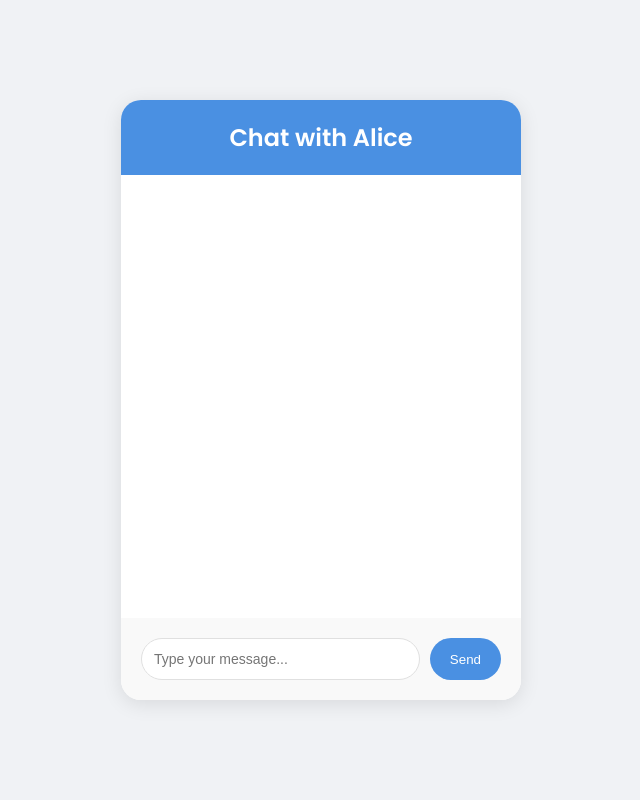
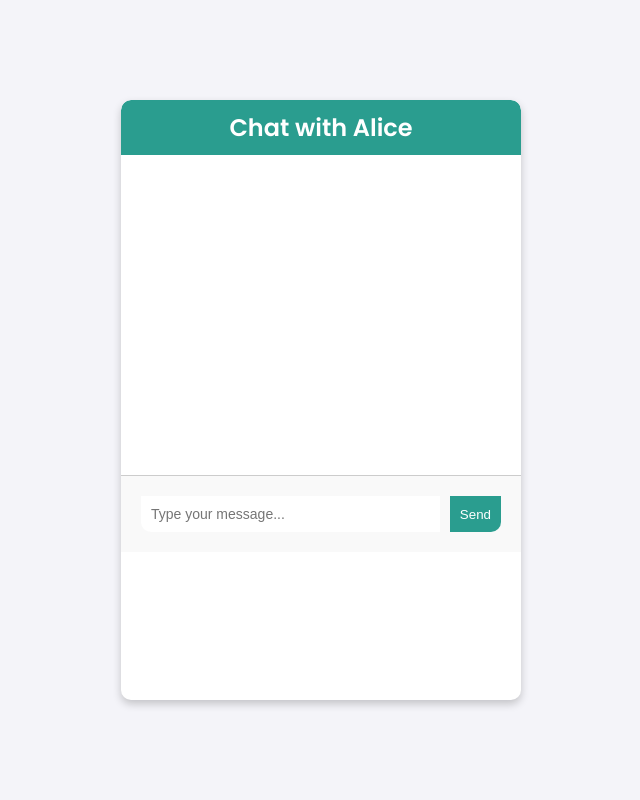
Before and after one commit to vollain2003/chatbot-alice2, a Python web app: template templates/index.html in a window 1280 px wide. Shown: the whole page, without its empty margins (319-959 px from the left). Run offline with Jinja, Linux system fonts and the light colour scheme; the template is opened without the code that fills it, so the values that code supplies are empty.

Commit message:
Initial commit

```diff
--- a/templates/index.html
+++ b/templates/index.html
@@ -6,6 +6,71 @@
     <title>Chat with Alice</title>
     <link href="https://fonts.googleapis.com/css2?family=Poppins:wght@300;400;500;600&display=swap" rel="stylesheet">
     <link rel="stylesheet" href="{{ url_for('static', filename='style.css') }}">
+    <style>
+        body {
+            font-family: 'Poppins', sans-serif;
+            background-color: #f4f4f9;
+            margin: 0;
+            padding: 0;
+            display: flex;
+            justify-content: center;
+            align-items: center;
+            height: 100vh;
+        }
+        .chat-container {
+            background-color: white;
+            border-radius: 10px;
+            box-shadow: 0 4px 8px rgba(0, 0, 0, 0.2);
+            width: 400px;
+            max-width: 90%;
+            display: flex;
+            flex-direction: column;
+        }
+        header {
+            background-color: #2a9d8f;
+            color: white;
+            padding: 10px;
+            text-align: center;
+            border-radius: 10px 10px 0 0;
+        }
+        #chat-box {
+            flex: 1;
+            padding: 10px;
+            overflow-y: auto;
+            max-height: 300px; /* Set a max height for the chat box */
+        }
+        .message {
+            margin: 5px 0;
+        }
+        .message.user {
+            text-align: right;
+        }
+        .message.alice {
+            text-align: left;
+        }
+        .input-area {
+            display: flex;
+            border-top: 1px solid #ccc;
+        }
+        #user-input {
+            flex: 1;
+            padding: 10px;
+            border: none;
+            border-radius: 0 0 0 10px;
+            outline: none;
+        }
+        #send-button {
+            background-color: #2a9d8f;
+            color: white;
+            border: none;
+            border-radius: 0 0 10px 0;
+            cursor: pointer;
+            padding: 10px;
+        }
+        #send-button:hover {
+            background-color: #21867b;
+        }
+    </style>
 </head>
 <body>
     <div class="chat-container">
@@ -16,7 +81,7 @@
             <!-- Messages will be displayed here -->
         </div>
         <div class="input-area">
-            <input type="text" id="user-input" placeholder="Type your message...">
+            <input type="text" id="user-input" placeholder="Type your message..." autocomplete="off">
             <button id="send-button">Send</button>
         </div>
     </div>
@@ -33,7 +98,7 @@
             var userInput = document.getElementById("user-input").value;
             if (!userInput.trim()) return;
 
-            appendMessage("You", userInput);
+            appendMessage("You", userInput, "user");
             document.getElementById("user-input").value = "";
 
             fetch("/chat", {
@@ -46,23 +111,23 @@
             .then(response => response.json())
             .then(data => {
                 if (data.status === "success" && data.response) {
-                    appendMessage("Alice", data.response);
+                    appendMessage("Alice", data.response, "alice");
                 } else {
-                    appendMessage("Error", data.message || "An unexpected error occurred");
+                    appendMessage("Error", data.message || "An unexpected error occurred", "error");
                 }
             })
             .catch(error => {
-                appendMessage("Error", "Failed to get response from server: " + error.message);
+                appendMessage("Error", "Failed to get response from server: " + error.message, "error");
             });
         }
 
-        function appendMessage(sender, message) {
+        function appendMessage(sender, message, type) {
             var chatBox = document.getElementById("chat-box");
             var messageDiv = document.createElement("div");
-            messageDiv.className = "message " + sender.toLowerCase();
+            messageDiv.className = "message " + type;
             messageDiv.innerHTML = "<strong>" + sender + ":</strong> " + message;
             chatBox.appendChild(messageDiv);
-            chatBox.scrollTop = chatBox.scrollHeight;
+            chatBox.scrollTop = chatBox.scrollHeight; // Scroll to the bottom
         }
     </script>
 </body>
```
Also changed, not shown: app.py (+17 -7 lines).
